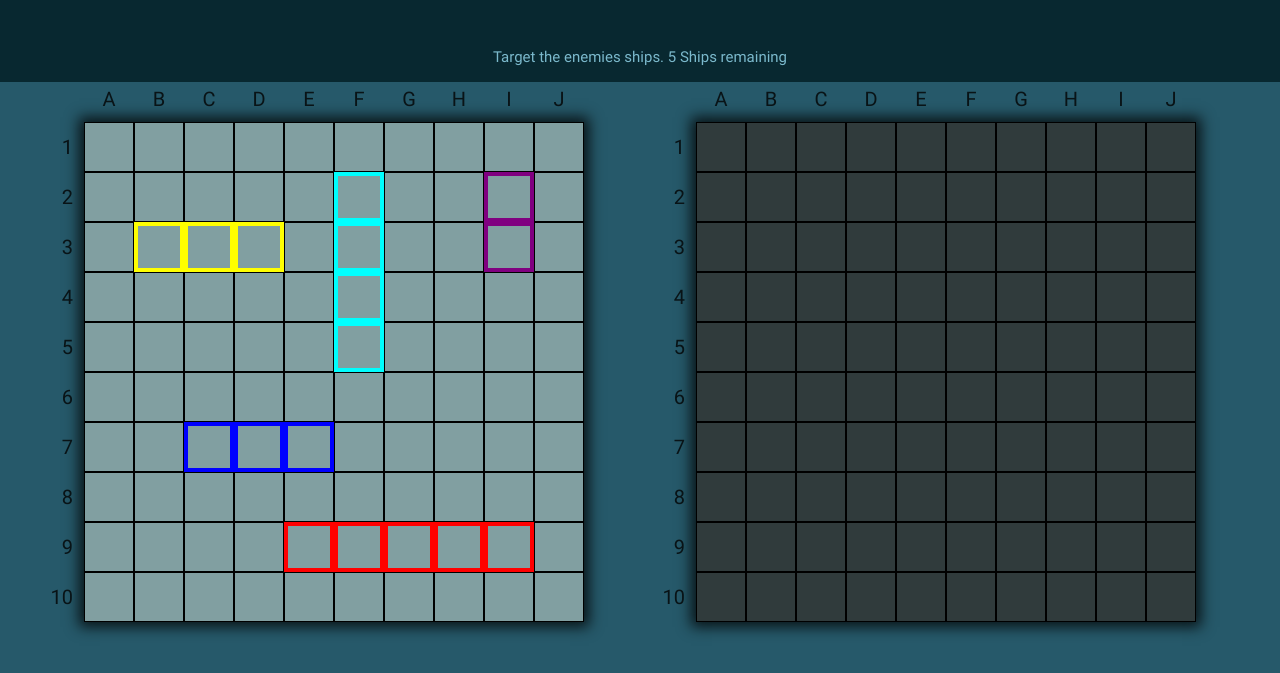
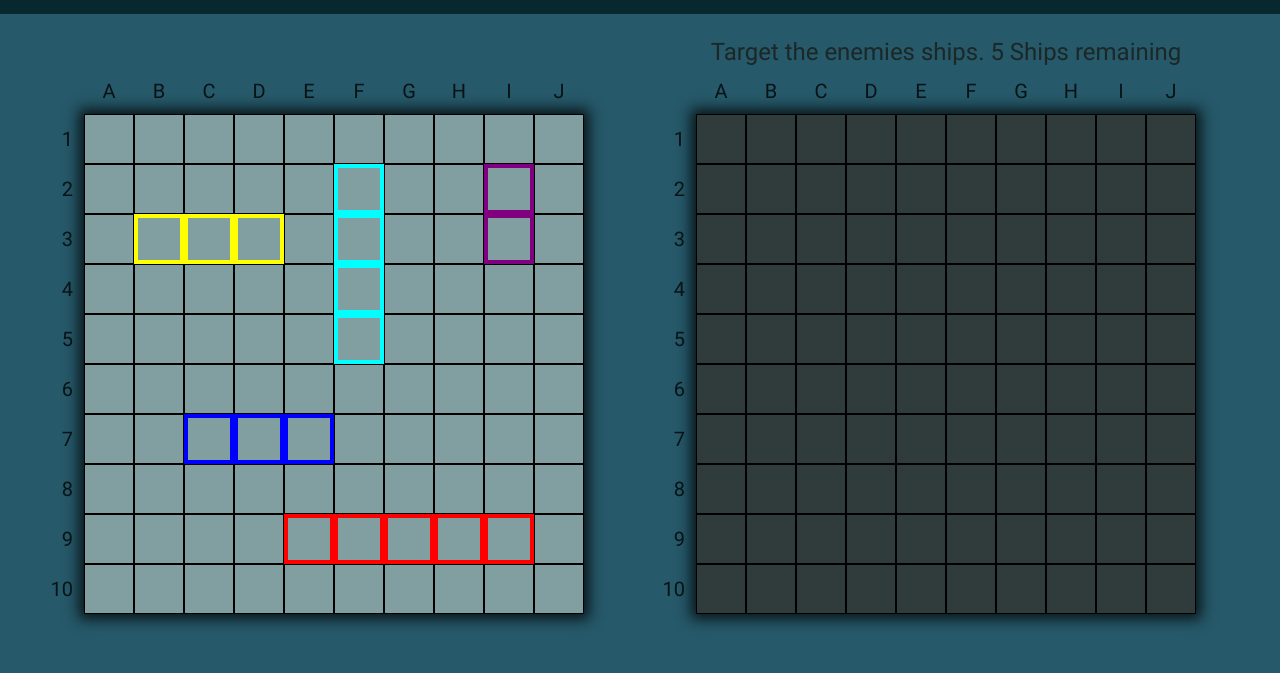
Before and after one commit to BalazsBanfi/Battleship, a website with bundled scripts: page src/index.html in a window 1280 px wide. Shown: the part 95-768 px from the top of the page. Built offline with nearby package versions, Linux system fonts and the light colour scheme.

Commit message:
Set info p position

```diff
--- a/src/index.html
+++ b/src/index.html
@@ -17,13 +17,16 @@
     <header>
       <h1>Battleship</h1>
       <h2>The classic naval combat game</h2>
-      <p id="playerParagraph">&nbsp;</p>
-      <p id="compParagraph">&nbsp;</p>
-
     </header>
     <div class="container">
-      <div id="playersBoard"></div>
-      <div id="computersBoard"></div>
+      <div>
+        <p class="info" id="playerParagraph">&nbsp;</p>
+        <div id="playersBoard"></div>
+      </div>
+      <div>
+        <p class="info" id="compParagraph">&nbsp;</p>
+        <div id="computersBoard"></div>
+      </div>
     </div>
   </body>
 </html>
--- a/src/style.css
+++ b/src/style.css
@@ -5,8 +5,8 @@
   --borderC: rgb(9, 19, 22);
   --blackCell: rgb(48, 59, 60);
   --whiteCell: rgb(129, 159, 161);
-  --pathCell: rgb(70, 149, 85);
-  --paraC: rgb(70, 149, 85);
+  --paraC: rgb(28, 39, 40);
+  --paraP: rgb(169, 159, 161);
 }
 
 /* roboto-regular - latin */
@@ -52,12 +52,18 @@ header * {
   padding: 0.5rem;
 }
 
-#pathParagraph {
-  color: var(--paraC);
-  transition-duration: 1.4s;
-  margin: 0 2rem;
+.info {
+  margin: 1rem 2rem 3rem;
+  font-size: 1.5rem;
 }
 
+#playerParagraph {
+  color: var(--paraP);
+}
+
+#compParagraph {
+  color: var(--paraC);
+}
 /**********************
 ***Container section***
 **********************/
@@ -261,5 +267,6 @@ header * {
 @media screen and (max-width: 1200px) {
   .container {
     grid-template: 1fr 1fr / 1fr;
+    gap: 0px;
   }
 }
```
